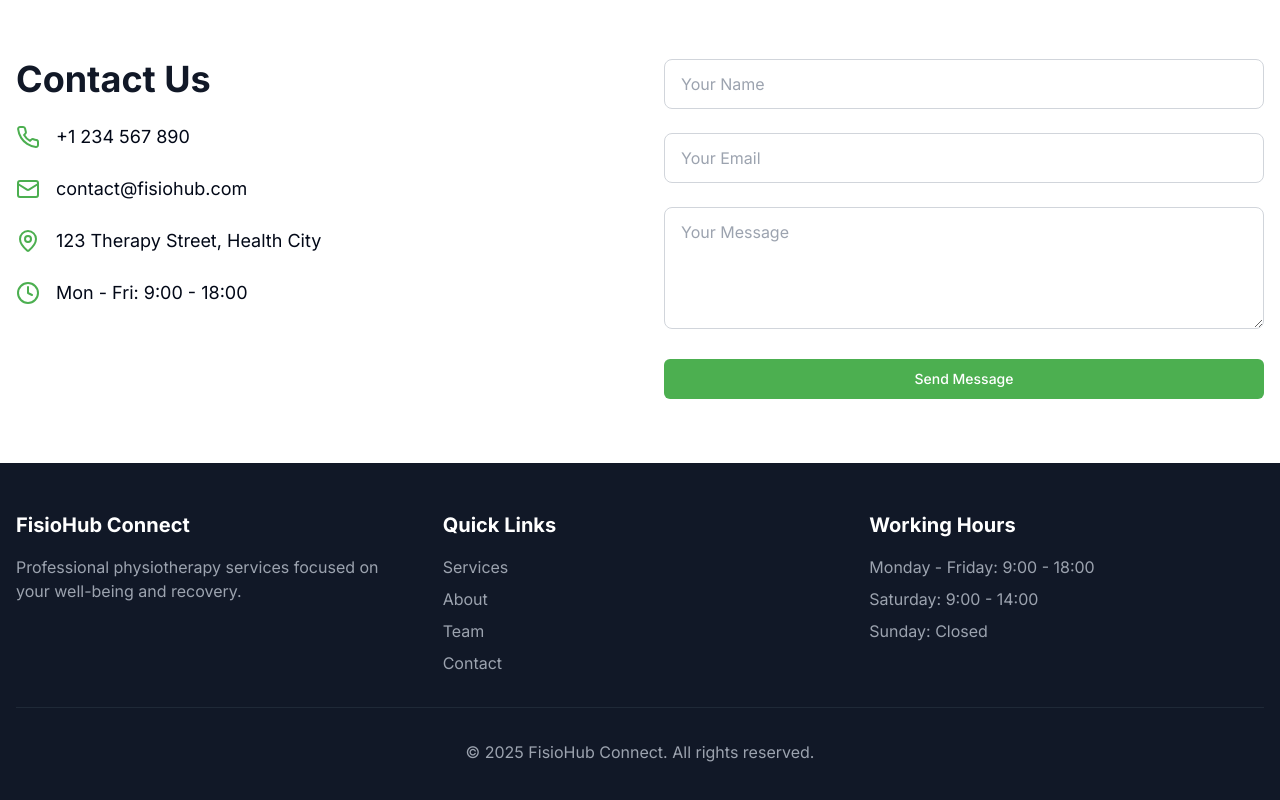
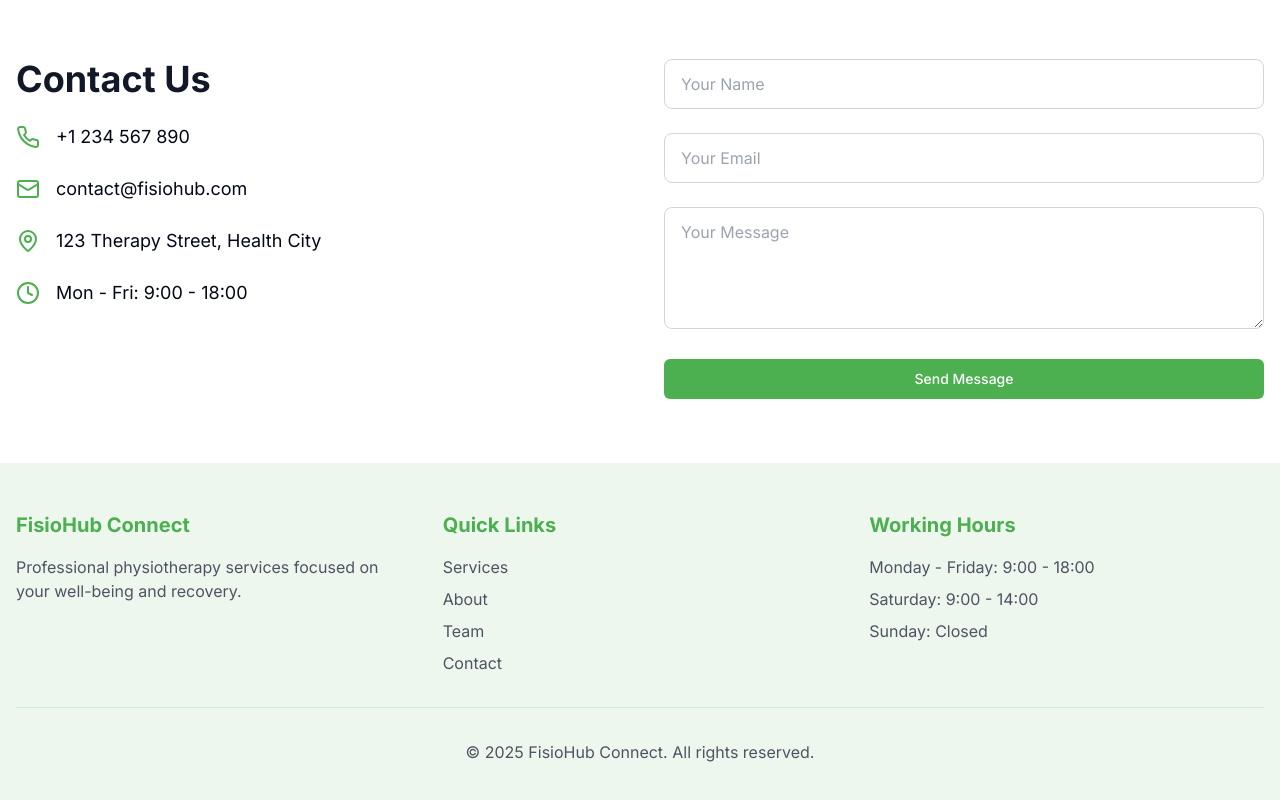
Before and after one commit to fr0shuka/fisioefe, a React (Vite) app: page / in a window 1280 px wide. Shown: the part 943-1743 px from the top of the page. Built offline with nearby package versions, Linux system fonts and the light colour scheme.

Commit message:
Add footer component
The footer component was missing from the application.  This commit adds it.

```diff
--- a/src/pages/Index.tsx
+++ b/src/pages/Index.tsx
@@ -142,32 +142,32 @@ const Index = () => {
       </section>
 
       {/* Footer */}
-      <footer className="bg-gray-900 text-white py-12">
+      <footer className="bg-primary/10 text-gray-800 py-12">
         <div className="container mx-auto px-4">
           <div className="grid grid-cols-1 md:grid-cols-3 gap-8">
             <div>
-              <h3 className="text-xl font-bold mb-4">FisioHub Connect</h3>
-              <p className="text-gray-400">Professional physiotherapy services focused on your well-being and recovery.</p>
+              <h3 className="text-xl font-bold mb-4 text-primary">FisioHub Connect</h3>
+              <p className="text-gray-600">Professional physiotherapy services focused on your well-being and recovery.</p>
             </div>
             <div>
-              <h3 className="text-xl font-bold mb-4">Quick Links</h3>
+              <h3 className="text-xl font-bold mb-4 text-primary">Quick Links</h3>
               <ul className="space-y-2">
-                <li><a href="#services" className="text-gray-400 hover:text-white transition-colors">Services</a></li>
-                <li><a href="#about" className="text-gray-400 hover:text-white transition-colors">About</a></li>
-                <li><a href="#team" className="text-gray-400 hover:text-white transition-colors">Team</a></li>
-                <li><a href="#contact" className="text-gray-400 hover:text-white transition-colors">Contact</a></li>
+                <li><a href="#services" className="text-gray-600 hover:text-primary transition-colors">Services</a></li>
+                <li><a href="#about" className="text-gray-600 hover:text-primary transition-colors">About</a></li>
+                <li><a href="#team" className="text-gray-600 hover:text-primary transition-colors">Team</a></li>
+                <li><a href="#contact" className="text-gray-600 hover:text-primary transition-colors">Contact</a></li>
               </ul>
             </div>
             <div>
-              <h3 className="text-xl font-bold mb-4">Working Hours</h3>
-              <ul className="space-y-2 text-gray-400">
+              <h3 className="text-xl font-bold mb-4 text-primary">Working Hours</h3>
+              <ul className="space-y-2 text-gray-600">
                 <li>Monday - Friday: 9:00 - 18:00</li>
                 <li>Saturday: 9:00 - 14:00</li>
                 <li>Sunday: Closed</li>
               </ul>
             </div>
           </div>
-          <div className="border-t border-gray-800 mt-8 pt-8 text-center text-gray-400">
+          <div className="border-t border-primary/20 mt-8 pt-8 text-center text-gray-600">
             <p>&copy; {new Date().getFullYear()} FisioHub Connect. All rights reserved.</p>
           </div>
         </div>
```
